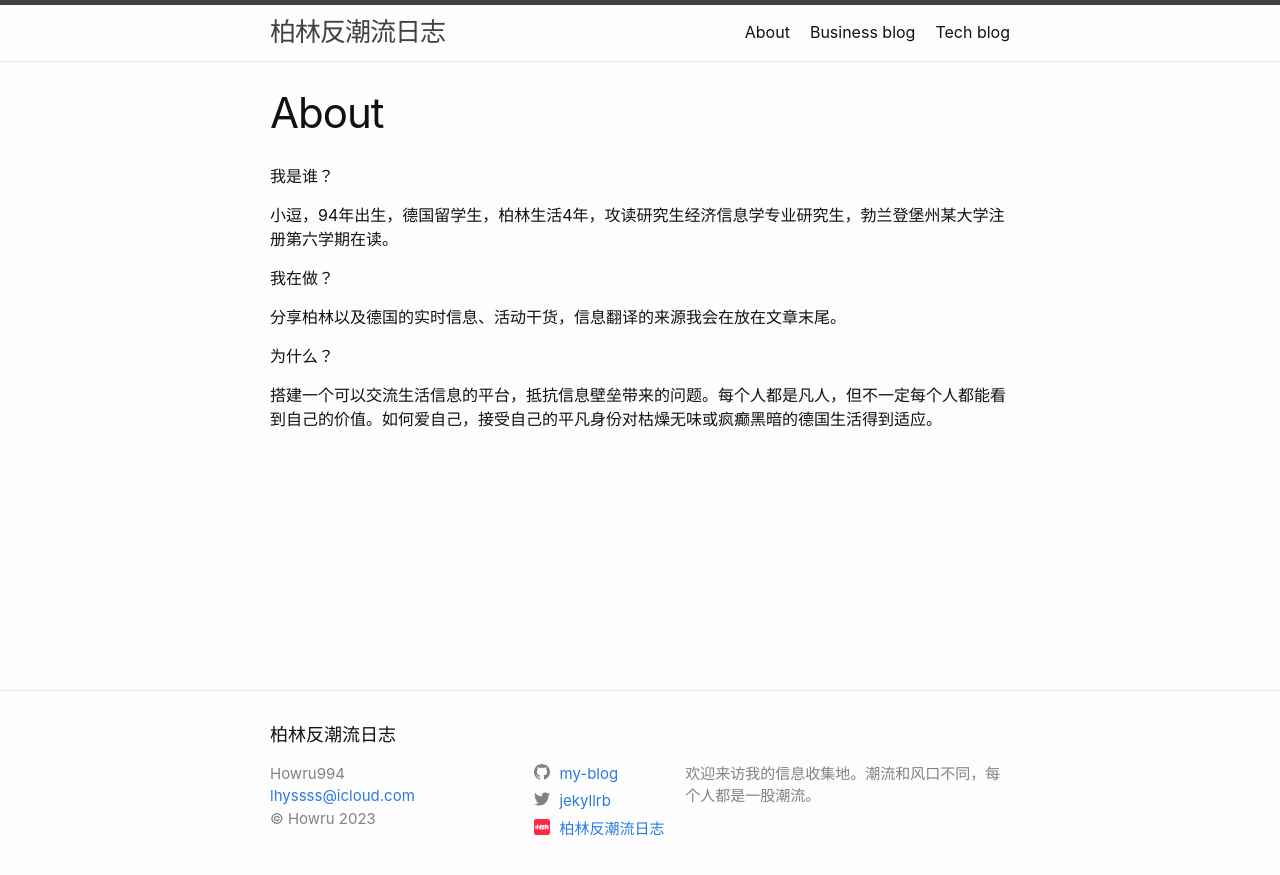
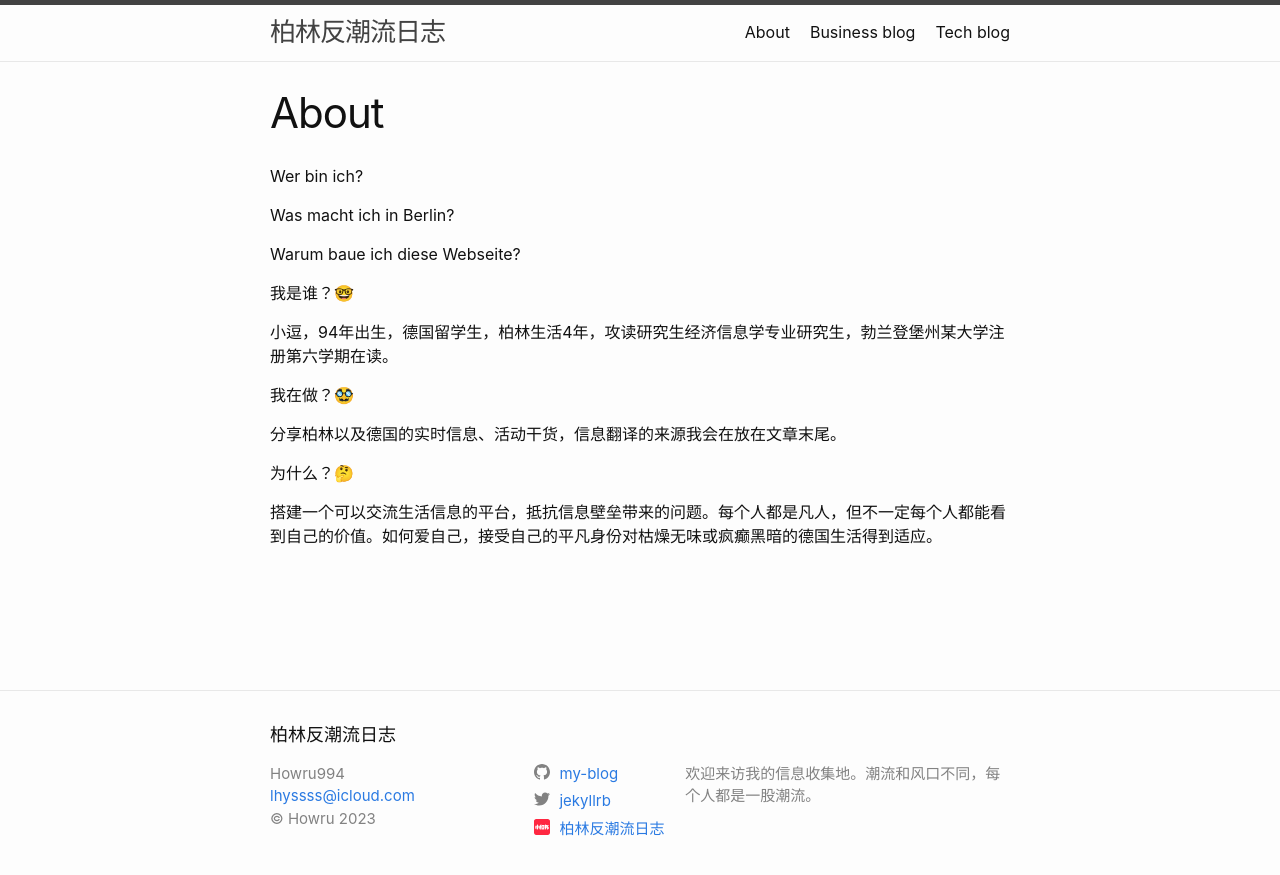
Before and after one commit to Howareu994/my-blog, a Jekyll site: the page built from about.markdown, in a window 1280 px wide. Shown: the top 875 px of the page. Built offline with Jekyll 4.4.1, drawn with Linux system fonts in a browser that asks for light colours.

Commit message:
Deutsche Übersetzung hinzufügt

```diff
--- a/about.markdown
+++ b/about.markdown
@@ -3,16 +3,25 @@ layout: page
 title: About
 permalink: /about/
 ---
-我是谁？
+Wer bin ich?
+
+
+Was macht ich in Berlin?
+
+
+Warum baue ich diese Webseite?
+
+
+我是谁？🤓
 
 小逗，94年出生，德国留学生，柏林生活4年，攻读研究生经济信息学专业研究生，勃兰登堡州某大学注册第六学期在读。
 
 
-我在做？
+我在做？🥸
 
 分享柏林以及德国的实时信息、活动干货，信息翻译的来源我会在放在文章末尾。
 
 
-为什么？
+为什么？🤔
 
 搭建一个可以交流生活信息的平台，抵抗信息壁垒带来的问题。每个人都是凡人，但不一定每个人都能看到自己的价值。如何爱自己，接受自己的平凡身份对枯燥无味或疯癫黑暗的德国生活得到适应。
```
